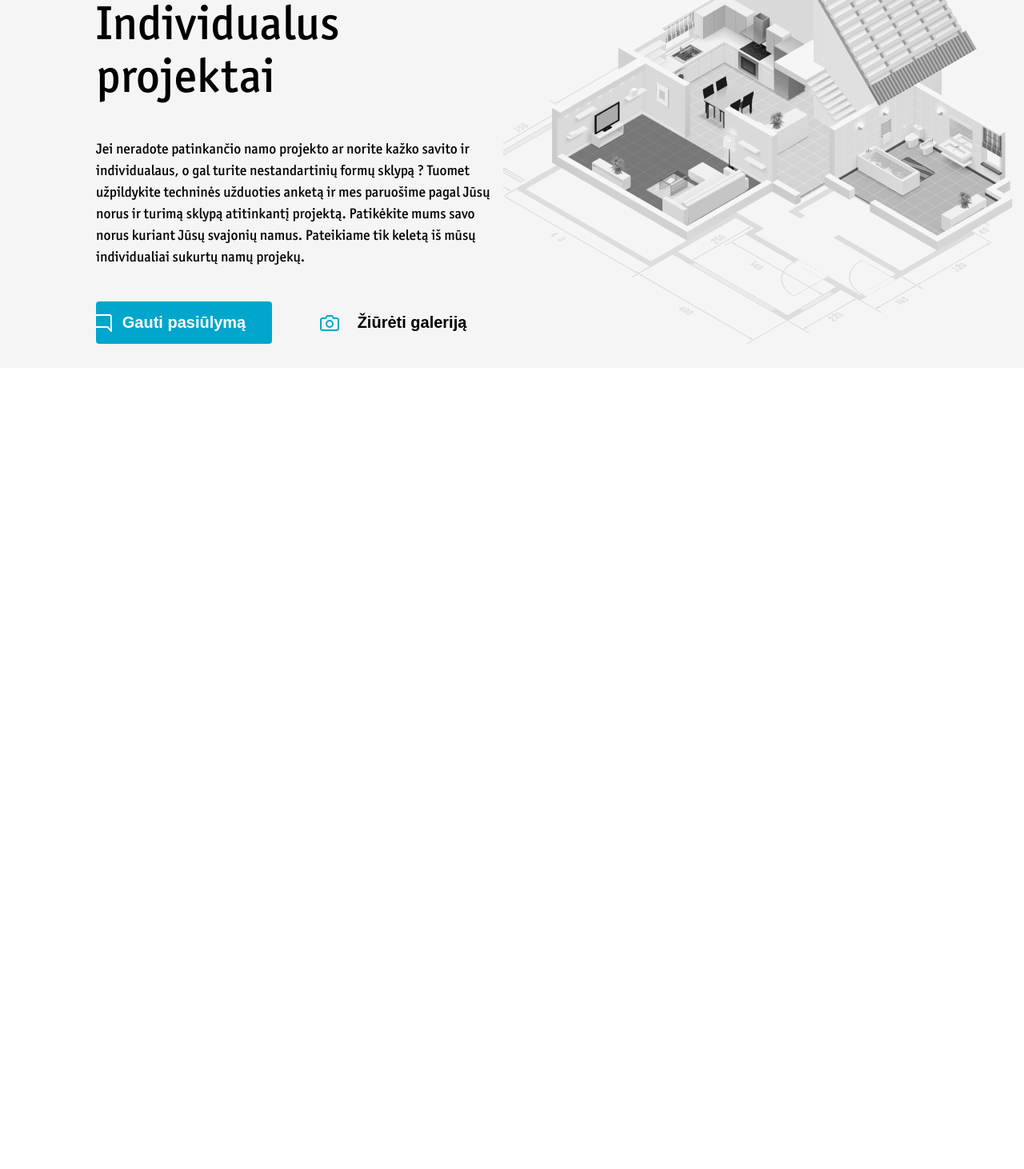
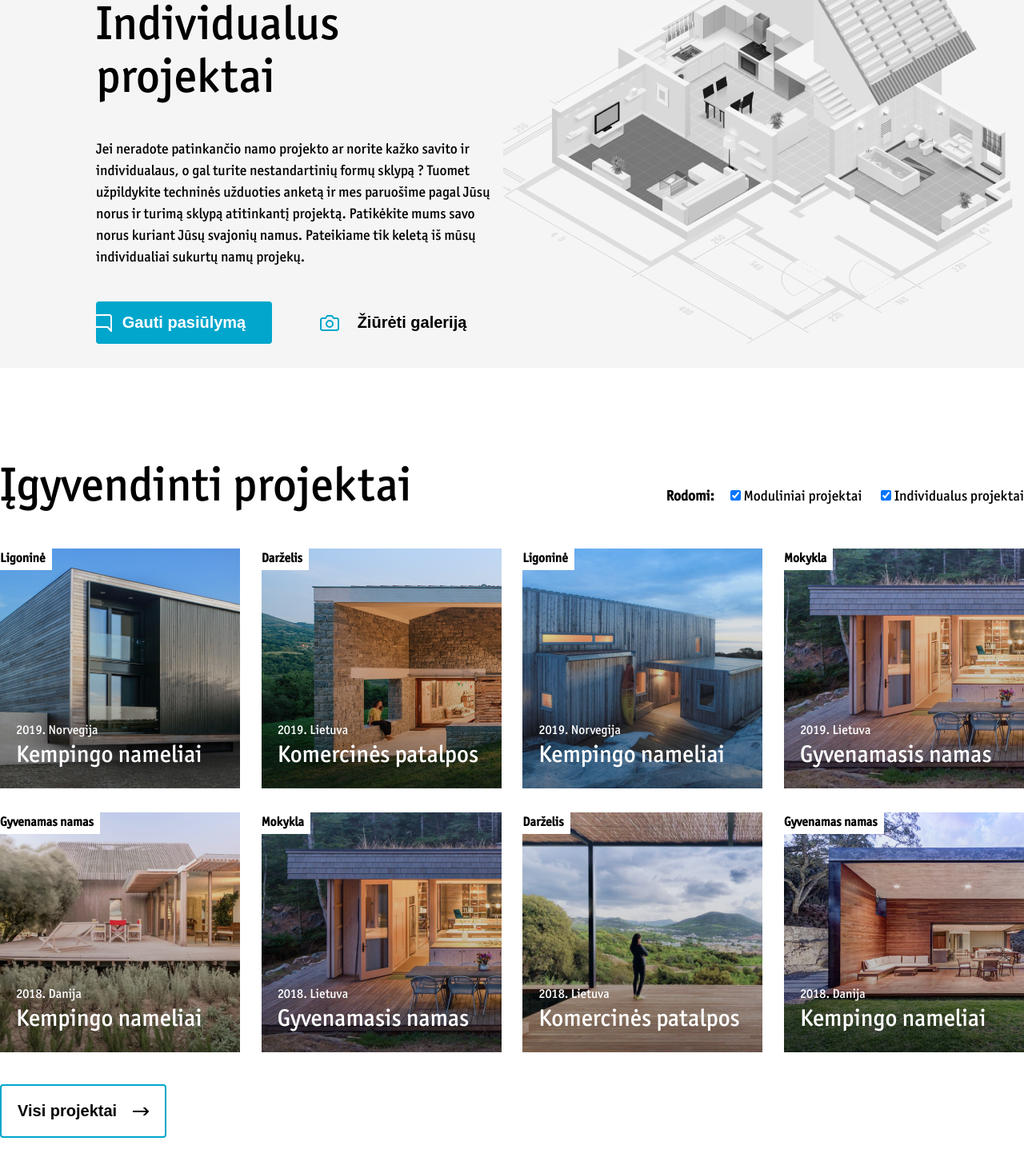
Before and after one commit to LanaGomeniuk/baltic_modules, a plain HTML site: page index.html in a window 1280 px wide. Shown: the part 2417-3879 px from the top of the page at 80% size. Before the commit the page ends 2877 px from the top, so only its background shows below. Drawn offline with Linux system fonts and the light colour scheme.

Commit message:
section galery added

```diff
--- a/index.html
+++ b/index.html
@@ -190,6 +190,66 @@
         </div>
       </section>
       <!-- end of project -->
+
+      <!-- galery -->
+      <section class="galery container">
+        <div class="galery-title-container">
+          <h1 class="galery-title">Įgyvendinti projektai</h1>
+          <div class="galery-checkbox">
+            <h4 class="galery-checkbox-title">Rodomi:</h4>
+            <form>
+            <input type="checkbox" name="modul" value="modul" checked>
+            <label class="galery-checked">Moduliniai projektai</label>
+            <input type="checkbox" name="individual" value="individual" checked>
+            <label>Individualus projektai</label>
+            </form>
+          </div>
+        </div>
+        <ul class="galery-list">
+              <li class="galery-list-item galery-list-img1">
+                <h5>Ligoninė</h5>
+                <p>2019. Norvegija</p>
+                <h3>Kempingo nameliai</h3>
+              </li>
+              <li class="galery-list-item galery-list-img2">
+                <h5>Darželis</h5>
+                <p>2019. Lietuva</p>
+                <h3>Komercinės patalpos</h3>
+              </li>
+              <li class="galery-list-item galery-list-img3">
+                <h5>Ligoninė</h5>
+                <p>2019. Norvegija</p>
+                <h3>Kempingo nameliai</h3>
+              </li>
+              <li class="galery-list-item galery-list-img4">
+                <h5>Mokykla</h5>
+                <p>2019. Lietuva</p>
+                <h3>Gyvenamasis namas</h3>
+              </li>
+              <li class="galery-list-item galery-list-img5">
+                <h5>Gyvenamas namas</h5>
+                <p>2018. Danija</p>
+                <h3>Kempingo nameliai</h3>
+              </li>
+              <li class="galery-list-item galery-list-img6">
+                <h5>Mokykla</h5>
+                <p>2018. Lietuva</p>
+                <h3>Gyvenamasis namas</h3>
+              </li>
+              <li class="galery-list-item galery-list-img7">
+                <h5>Darželis</h5>
+                <p>2018. Lietuva</p>
+                <h3>Komercinės patalpos</h3>
+              </li>
+              <li class="galery-list-item galery-list-img8">
+                <h5>Gyvenamas namas</h5>
+                <p>2018. Danija</p>
+                <h3>Kempingo nameliai</h3>
+              </li>
+        </ul>
+        <button class="btn galery-btn">Visi projektai</button>
+      </section>
+      <!-- end of galery -->
     </main>
   </body>
 </html>
--- a/main.scss
+++ b/main.scss
@@ -5,3 +5,4 @@
 @import "./styles/hero";
 @import "./styles/products";
 @import "./styles/project";
+@import "./styles/galery";
--- /dev/null
+++ b/styles/_galery.scss
@@ -0,0 +1,128 @@
+.galery {
+    padding: 120px 0px 120px 0px;
+
+    &-title-container {
+        display: flex;
+        justify-content: space-between;
+        align-items: baseline;
+    }
+
+    &-title {
+        margin-bottom: 40px;
+    }
+
+    &-checkbox {
+        display: flex;
+        justify-content: space-between;
+
+        // width: 100%;
+        // max-width: 444px;
+        &-title {
+            margin-right: 20px;
+        }
+    }
+
+    &-checked {
+        margin-right: 20px;
+    }
+
+    &-list {
+        display: flex;
+        justify-content: space-between;
+        flex-wrap: wrap;
+        margin-bottom: 10px;
+
+        &-item {
+            width: 100%;
+            max-width: 300px;
+            height: 300px;
+            position: relative;
+            margin-bottom: 30px;
+            padding-top: 215px;
+            padding-left: 20px;
+        }
+
+        &-item:hover {
+            box-shadow: 0px 5px 10px rgba(0, 0, 0, 0.2), 0px 20px 40px rgba(0, 0, 0, 0.25);
+            border-radius: 4px;
+            transition: all 0.5s ease-in;
+            cursor: pointer;
+        }
+
+        &-item h5 {
+            background-color: $white-color;
+            position: absolute;
+            padding-right: 8px;
+            font-size: 16px;
+            top: 0;
+            left: 0;
+        }
+
+        &-item p {
+            color: $white-color;
+            font-size: 16px;
+            margin-bottom: 5px;
+        }
+
+        &-item h3 {
+            color: $white-color;
+            font-weight: 500;
+            font-size: 30px;
+        }
+
+        &-img1 {
+            background-image: url(../images/project1.png);
+        }
+
+        &-img2 {
+            background-image: url(../images/project2.png);
+        }
+
+        &-img3 {
+            background-image: url(../images/project3.png);
+        }
+
+        &-img4 {
+            background-image: url(../images/project4.png);
+        }
+
+        &-img5 {
+            background-image: url(../images/project5.png);
+        }
+
+        &-img6 {
+            background-image: url(../images/project6.png);
+        }
+
+        &-img7 {
+            background-image: url(../images/project7.png);
+        }
+
+        &-img8 {
+            background-image: url(../images/project8.png);
+        }
+    }
+
+    &-btn {
+        position: relative;
+        padding: 20px 60px 20px 20px;
+    }
+
+    &-btn::after {
+        position: absolute;
+        content: '';
+        background-image: url(./images/arrow.svg);
+        background-position-y: center;
+        background-repeat: no-repeat;
+        background-position: right;
+        width: 20px;
+        height: 10px;
+        top: 50%;
+        right: 20px;
+        transform: translateY(-50%);
+    }
+
+    &-btn:hover {
+        color: $white-color;
+    }
+}
--- a/styles/_products.scss
+++ b/styles/_products.scss
@@ -23,6 +23,7 @@
         box-shadow: 0px 5px 10px rgba(0, 0, 0, 0.2), 0px 20px 40px rgba(0, 0, 0, 0.25);
         border-radius: 4px;
         transition: all 0.5s ease-in;
+        cursor: pointer;
     }
 
     &-img-container {
--- a/styles/_project.scss
+++ b/styles/_project.scss
@@ -59,6 +59,7 @@
     &-galery:hover {
         background-color: transparent;
         color: $tukis-color;
+        cursor: pointer;
     }
 
     &-img {
```
Also changed, not shown: images/arrow.svg (added), images/project1.png (added), images/project2.png (added), images/project3.png (added), images/project4.png (added), images/project5.png (added), images/project6.png (added), images/project7.png (added), images/project8.png (added), main.css.
